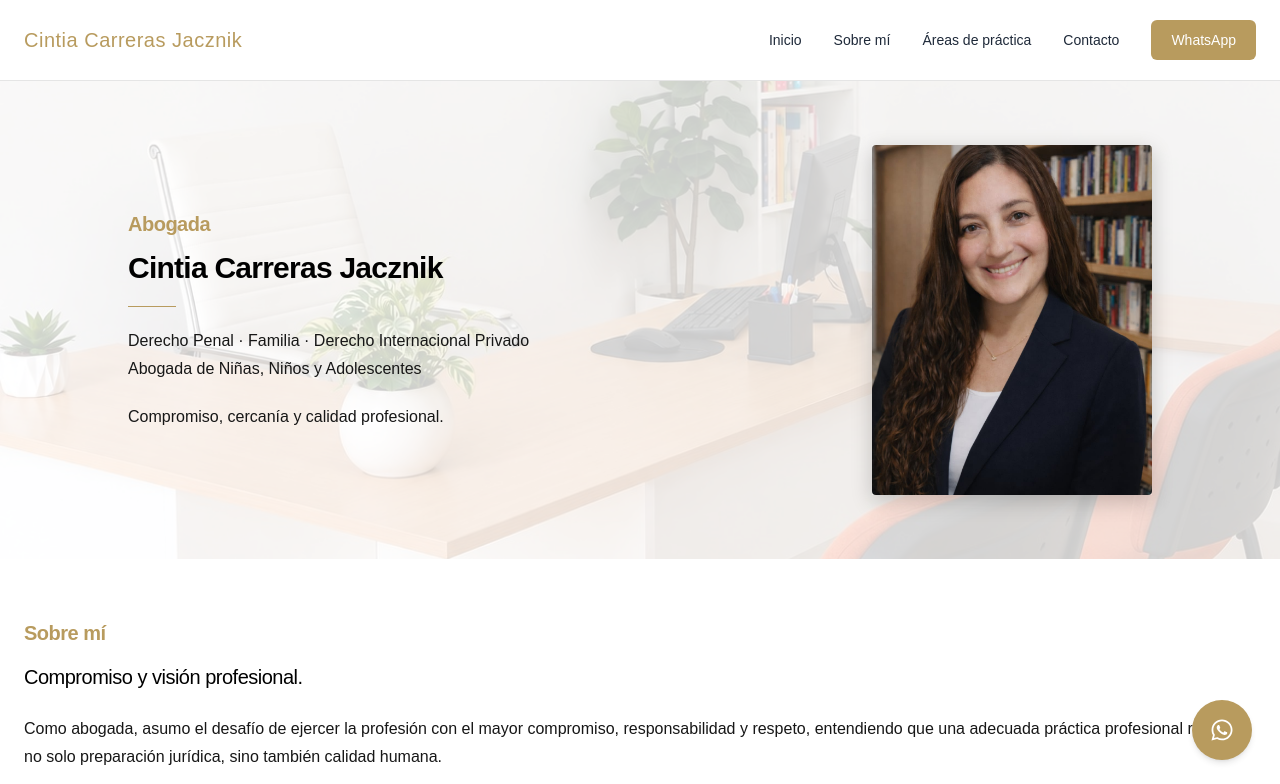
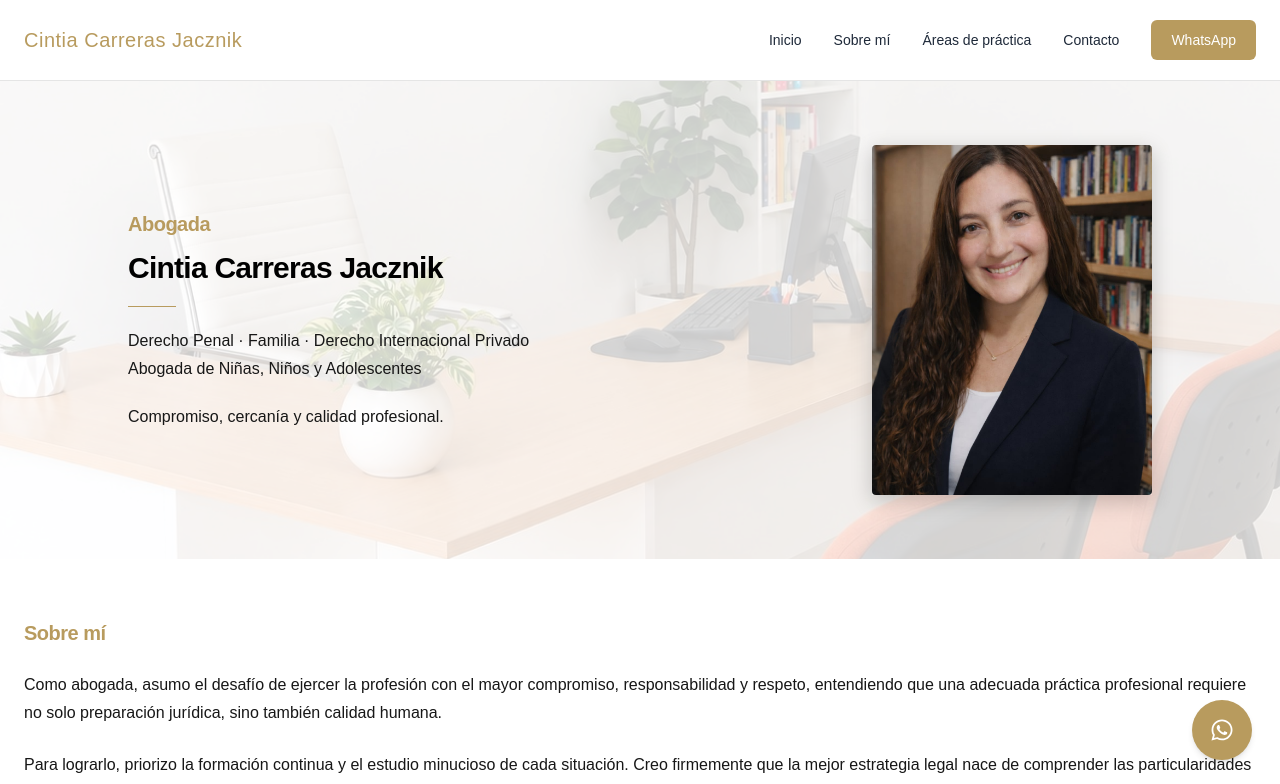
Before and after one commit to juancivardi/estudio-juridico-cintia-carreras, a Next.js app: page / in a window 1280 px wide. Shown: the top 784 px of the page. Built offline with nearby package versions, Linux system fonts and the light colour scheme.

Commit message:
Delete text from About me

```diff
--- a/components/home/About.tsx
+++ b/components/home/About.tsx
@@ -9,10 +9,6 @@ export default function About() {
           <p className="text-xl font-bold tracking-tight text-[#B89B5E]">
             Sobre mí
           </p>
-
-          <h2 className="mt-4 text-xl font-semi tracking-tight text-black">
-            Compromiso y visión profesional.
-          </h2>
 
           <p className="mt-6 text-base leading-7">
             Como abogada, asumo el desafío de ejercer la profesión con el mayor compromiso,
```
